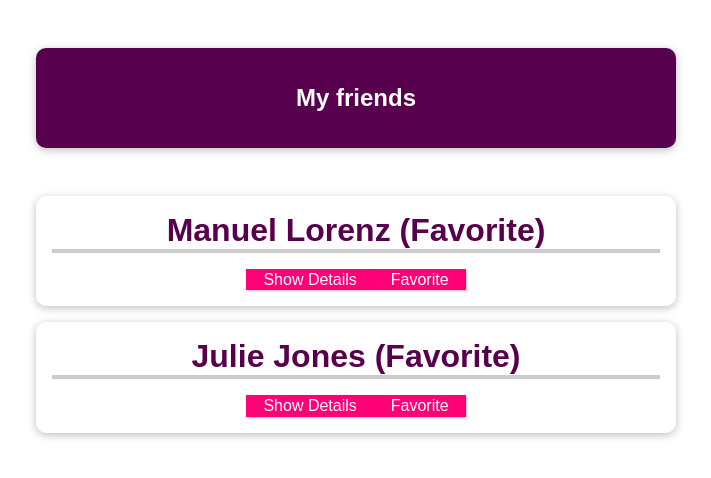
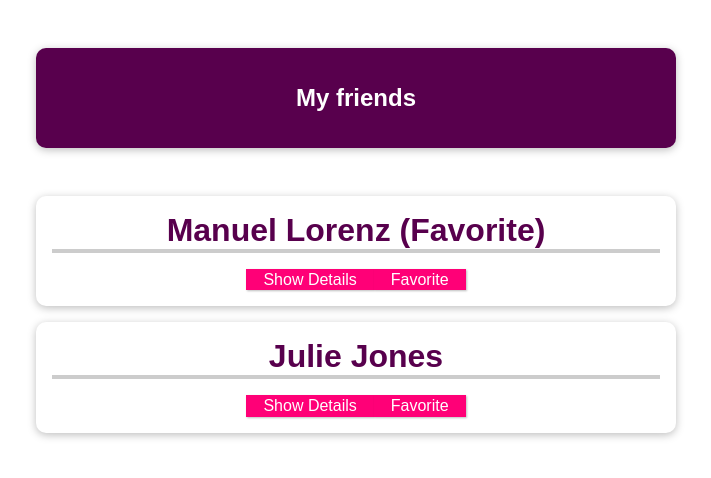
Before and after one commit to yeisson-venencia/vue-practice, a Vue app in the folder vue-first-project/: page / in a window 1280 px wide. Shown: the top 478 px of the page, without its empty margins (284-995 px from the left). Built offline with nearby package versions, Linux system fonts and the light colour scheme.

Commit message:
S8/class-one: communication child parent by emiting event using

```diff
--- a/vue-first-project/src/App.vue
+++ b/vue-first-project/src/App.vue
@@ -5,10 +5,12 @@
       <person-contact
         v-for="person in persons"
         :key="person.id"
+        :id="person.id"
         :name="person.fullname"
         :email="person.email"
         :phone="person.phone"
-        :is-favorite="true"
+        :is-favorite="person.isFavorite"
+        @change-favorite-status="changeFavoriteStatus"
       ></person-contact>
     </ul>
   </section>
@@ -24,15 +26,23 @@ export default {
           fullname: "Manuel Lorenz",
           phone: "01234 5678 991",
           email: "manuel@localhost.com",
+          isFavorite: true,
         },
         {
           id: 2,
           fullname: "Julie Jones",
           phone: "09876 543 221",
           email: "julie@localhost.com",
+          isFavorite: false,
         },
       ],
     };
+  },
+  methods: {
+    changeFavoriteStatus(personID) {
+      const person = this.persons.find((friend) => friend.id === personID);
+      person.isFavorite = !person.isFavorite;
+    },
   },
 };
 </script>
--- a/vue-first-project/src/components/PersonContact.vue
+++ b/vue-first-project/src/components/PersonContact.vue
@@ -1,6 +1,6 @@
 <template>
   <li>
-    <h2>{{ name }} {{ personIsFavorite ? "(Favorite)" : "" }}</h2>
+    <h2>{{ name }} {{ isFavorite ? "(Favorite)" : "" }}</h2>
     <button @click="toggleDetails">
       {{ showDetails ? "Hide" : "Show" }} Details
     </button>
@@ -16,6 +16,7 @@
 export default {
   /* props: ["name", "email", "phone", "isFavorite"], */
   props: {
+    id: { type: Number, required: true },
     name: { type: String, required: true },
     email: { type: String, required: true },
     phone: { type: String, required: true },
@@ -31,7 +32,6 @@ export default {
   data() {
     return {
       showDetails: false,
-      personIsFavorite: this.isFavorite,
     };
   },
   methods: {
@@ -39,7 +39,7 @@ export default {
       this.showDetails = !this.showDetails;
     },
     changeFavoriteStatus() {
-      this.personIsFavorite = !this.personIsFavorite;
+      this.$emit("change-favorite-status", this.id);
     },
   },
 };
```
